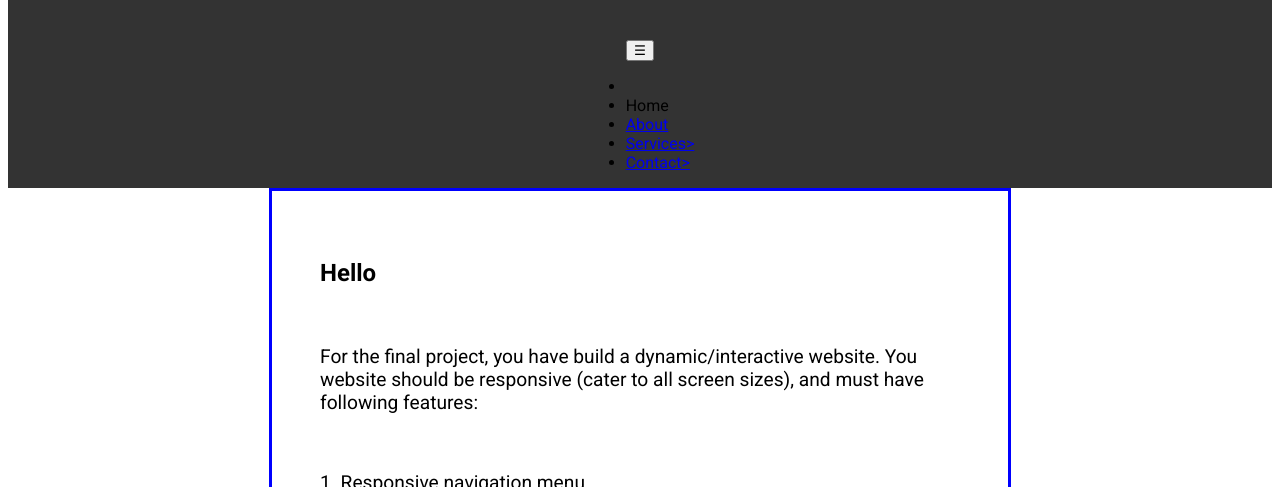
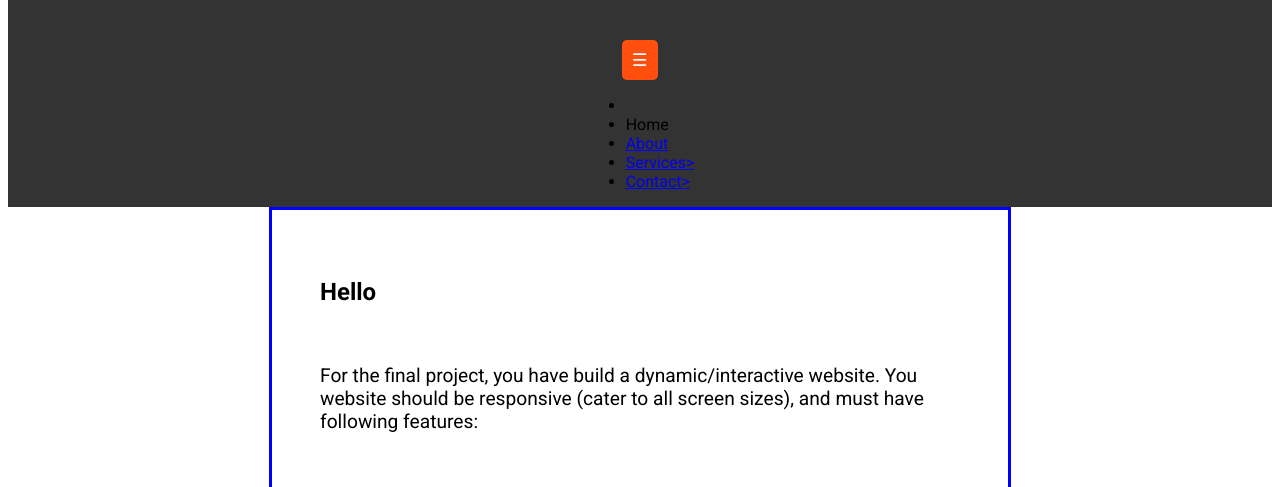
Before and after one commit to quentonw/assignment-6, a plain HTML site: page index.html in a window 1280 px wide. Shown: the part 246-733 px from the top of the page. Drawn offline with Linux system fonts and the light colour scheme.

Commit message:
Update styles.css

```diff
--- a/styles.css
+++ b/styles.css
@@ -48,3 +48,13 @@ header {
     align-items: center;
     height: 100%;
  }
+
+ button {
+    background-color: #ff4f0f;
+    padding: 10px;
+    border: none;
+    border-radius: 5px;
+    font-size: 1.1rem;
+    color: #ffffff;
+    font-family: "Edu VIC WA NT Hand Pre", cursive;
+}
```
